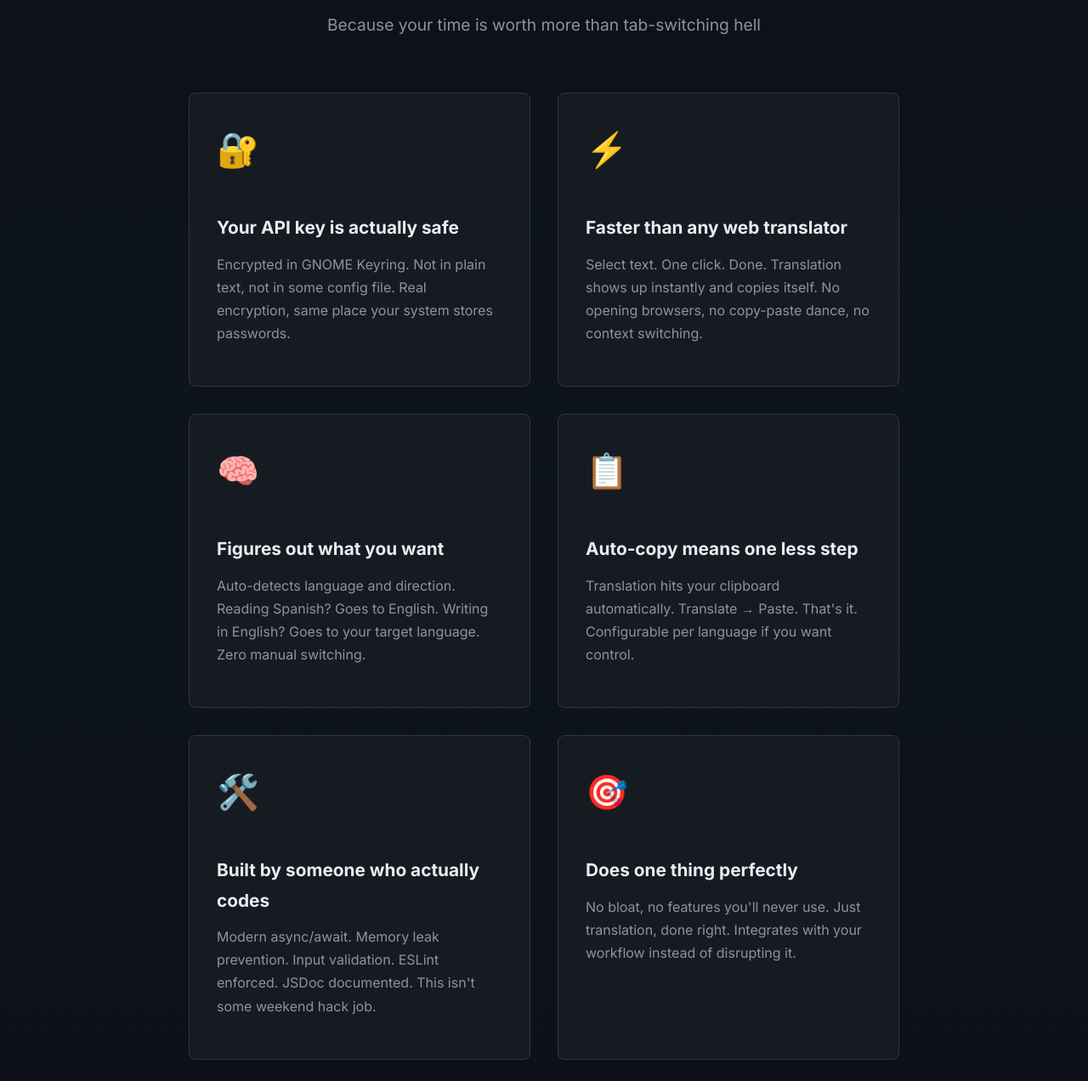
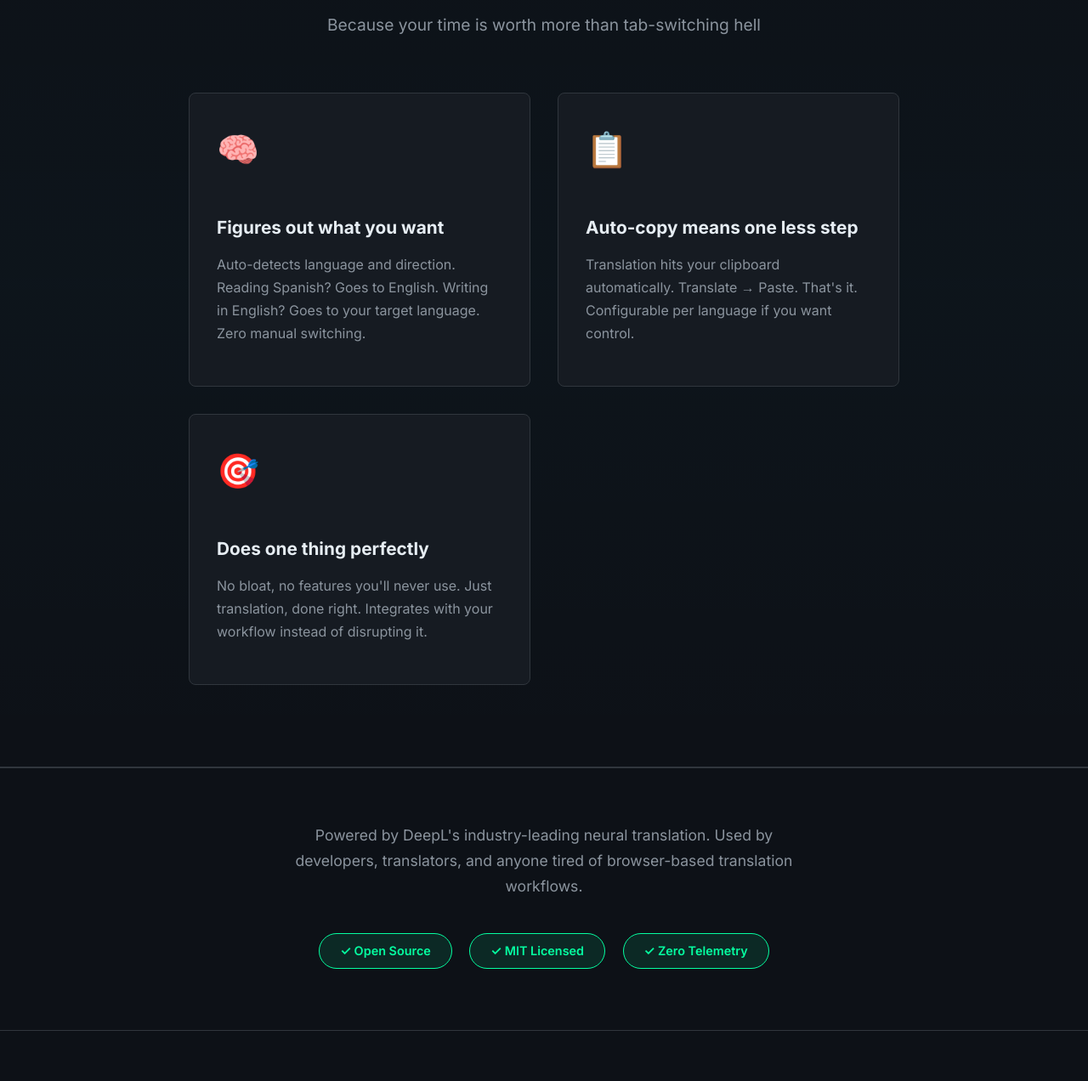
Before and after one commit to Juan-de-Costa-Rica/gnome-automagic-panel-translator, a plain HTML site: page docs/index.html in a window 1280 px wide. Shown: the part 1108-2380 px from the top of the page at 85% size. Drawn offline with Linux system fonts and the light colour scheme.

Commit message:
Simplify benefits section to 3 core features

```diff
--- a/docs/index.html
+++ b/docs/index.html
@@ -501,24 +501,6 @@
 
                 <div class="benefits-grid">
                     <div class="benefit-card">
-                        <span class="benefit-icon">🔐</span>
-                        <h3>Your API key is actually safe</h3>
-                        <p>
-                            Encrypted in GNOME Keyring. Not in plain text, not in some config file.
-                            Real encryption, same place your system stores passwords.
-                        </p>
-                    </div>
-
-                    <div class="benefit-card">
-                        <span class="benefit-icon">⚡</span>
-                        <h3>Faster than any web translator</h3>
-                        <p>
-                            Select text. One click. Done. Translation shows up instantly and copies itself.
-                            No opening browsers, no copy-paste dance, no context switching.
-                        </p>
-                    </div>
-
-                    <div class="benefit-card">
                         <span class="benefit-icon">🧠</span>
                         <h3>Figures out what you want</h3>
                         <p>
@@ -533,15 +515,6 @@
                         <p>
                             Translation hits your clipboard automatically. Translate → Paste. That's it.
                             Configurable per language if you want control.
-                        </p>
-                    </div>
-
-                    <div class="benefit-card">
-                        <span class="benefit-icon">🛠️</span>
-                        <h3>Built by someone who actually codes</h3>
-                        <p>
-                            Modern async/await. Memory leak prevention. Input validation. ESLint enforced.
-                            JSDoc documented. This isn't some weekend hack job.
                         </p>
                     </div>
 
```
